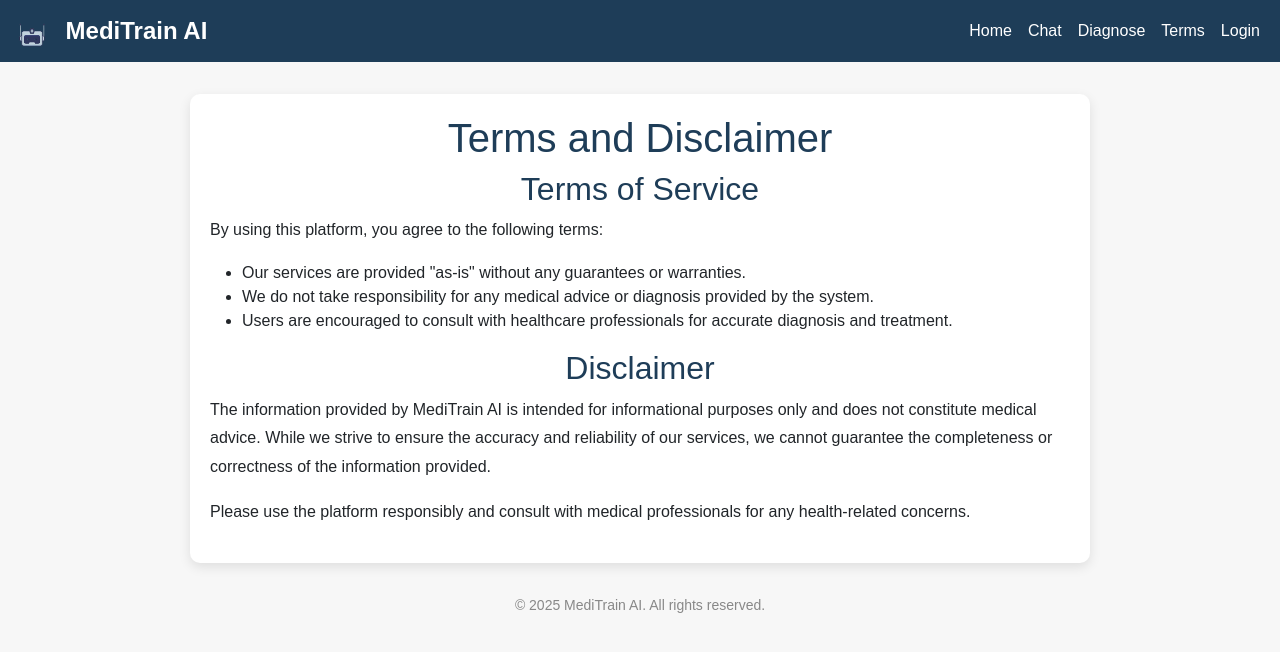
After one commit to Shrutibhargava2004/MediTrain-AI, a Flask app: page /terms in a window 1280 px wide. The commit adds this page. Shown: the top 652 px of the page. Run offline with Flask 3, Linux system fonts and the light colour scheme.

Commit message:
adding login, register, terms html

```diff
--- a/app.py
+++ b/app.py
@@ -71,6 +71,20 @@ def home():
 def chat():
     return render_template('chat.html')
 
+@app.route('/login')
+def login():
+    return render_template('login.html')
+
+# Define the route for the register page
+@app.route('/register')
+def register():
+    return render_template('register.html')
+
+@app.route('/terms')
+def terms():
+    return render_template('terms.html')
+
+
 import re
 from bs4 import BeautifulSoup
 from flask import request, jsonify, session
--- a/templates/home.html
+++ b/templates/home.html
@@ -177,8 +177,8 @@
                 <li class="nav-item"><a class="nav-link" href="/">Home</a></li>
                 <li class="nav-item"><a class="nav-link" href="/chat">Chat</a></li>
                 <li class="nav-item"><a class="nav-link" href="#">Diagnose</a></li>
-                <li class="nav-item"><a class="nav-link" href="#">Terms</a></li>
-                <li class="nav-item"><a class="nav-link" href="#">Login</a></li>
+                <li class="nav-item"><a class="nav-link" href="/terms">Terms</a></li>
+                <li class="nav-item"><a class="nav-link" href="/login">Login</a></li>
             </ul>
         </div>
     </div>
--- /dev/null
+++ b/templates/terms.html
@@ -0,0 +1,115 @@
+<!DOCTYPE html>
+<html lang="en">
+<head>
+    <meta charset="UTF-8">
+    <meta name="viewport" content="width=device-width, initial-scale=1.0">
+    <title>Terms and Disclaimer - Medical Chatbot</title>
+    <link href="https://cdn.jsdelivr.net/npm/bootstrap@5.1.3/dist/css/bootstrap.min.css" rel="stylesheet">
+    <style>
+        body {
+            font-family: Arial, sans-serif;
+            background-color: #f7f7f7;
+            margin: 0;
+            padding-top: 5%; /* Adjust this based on your navbar height */
+        }
+
+        /* Navbar Styling */
+        .navbar {
+            background-color: #1E3D58;
+        }
+
+        .navbar-brand span {
+            font-size: 1.5rem;
+            font-weight: bold;
+            color: #fff;
+        }
+
+        .nav-link {
+            color: #fff !important;
+            font-weight: 500;
+        }
+
+        .nav-link:hover {
+            color: #F9C8D3 !important;
+        }
+
+        .container {
+            max-width: 900px;
+            margin: 30px auto;
+            background-color: #fff;
+            padding: 20px;
+            border-radius: 10px;
+            box-shadow: 0 4px 12px rgba(0, 0, 0, 0.1);
+        }
+
+        h1, h2 {
+            color: #1E3D58;
+            text-align: center;
+        }
+
+        p {
+            line-height: 1.8;
+        }
+
+        footer {
+            text-align: center;
+            margin-top: 20px;
+            font-size: 14px;
+            color: #888;
+        }
+    </style>
+</head>
+<body>
+
+    <nav class="navbar navbar-expand-lg navbar-dark fixed-top">
+        <div class="container-fluid">
+            <a class="navbar-brand" href="#">
+                <img src="/static/logo.png" alt="MediTrain AI Logo" width="40" class="me-2">
+                <span>MediTrain AI</span>
+            </a>
+            <button class="navbar-toggler" type="button" data-bs-toggle="collapse" data-bs-target="#navbarNav" aria-controls="navbarNav" aria-expanded="false" aria-label="Toggle navigation">
+                <span class="navbar-toggler-icon"></span>
+            </button>
+            <div class="collapse navbar-collapse" id="navbarNav">
+                <ul class="navbar-nav ms-auto">
+                    <li class="nav-item"><a class="nav-link" href="/">Home</a></li>
+                    <li class="nav-item"><a class="nav-link" href="/chat">Chat</a></li>
+                    <li class="nav-item"><a class="nav-link" href="#">Diagnose</a></li>
+                    <li class="nav-item"><a class="nav-link" href="/terms">Terms</a></li>
+                    <li class="nav-item"><a class="nav-link" href="login">Login</a></li>
+                </ul>
+            </div>
+        </div>
+    </nav>
+
+    <div class="container">
+        <h1>Terms and Disclaimer</h1>
+
+        <h2>Terms of Service</h2>
+        <p>
+            By using this platform, you agree to the following terms:
+        </p>
+        <ul>
+            <li>Our services are provided "as-is" without any guarantees or warranties.</li>
+            <li>We do not take responsibility for any medical advice or diagnosis provided by the system.</li>
+            <li>Users are encouraged to consult with healthcare professionals for accurate diagnosis and treatment.</li>
+        </ul>
+
+        <h2>Disclaimer</h2>
+        <p>
+            The information provided by MediTrain AI is intended for informational purposes only and does not constitute medical advice.
+            While we strive to ensure the accuracy and reliability of our services, we cannot guarantee the completeness or correctness of the information provided.
+        </p>
+
+        <p>
+            Please use the platform responsibly and consult with medical professionals for any health-related concerns.
+        </p>
+    </div>
+
+    <footer>
+        <p>&copy; 2025 MediTrain AI. All rights reserved.</p>
+    </footer>
+
+    <script src="https://cdn.jsdelivr.net/npm/bootstrap@5.1.3/dist/js/bootstrap.bundle.min.js"></script>
+</body>
+</html>
```
Also changed, not shown: templates/chat.html (+42 -13 lines), templates/login.html (added, +102 -0 lines), templates/register.html (added, +102 -0 lines).
